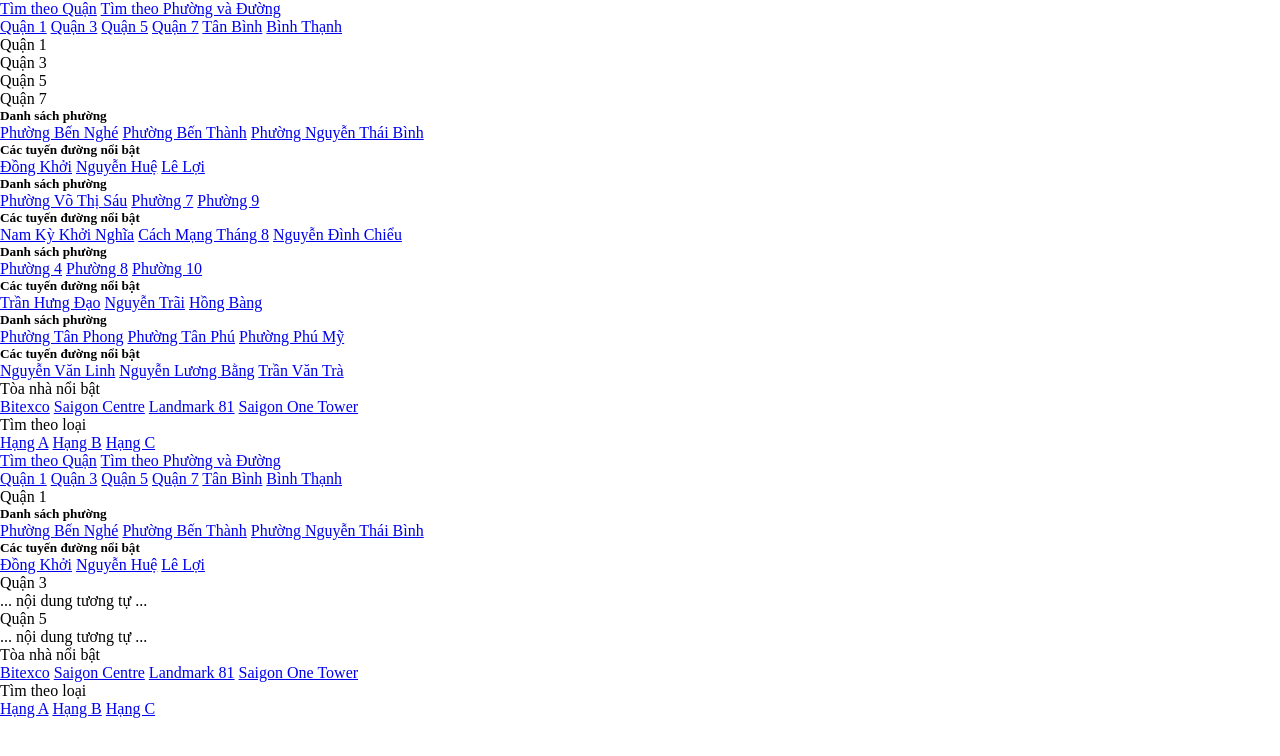
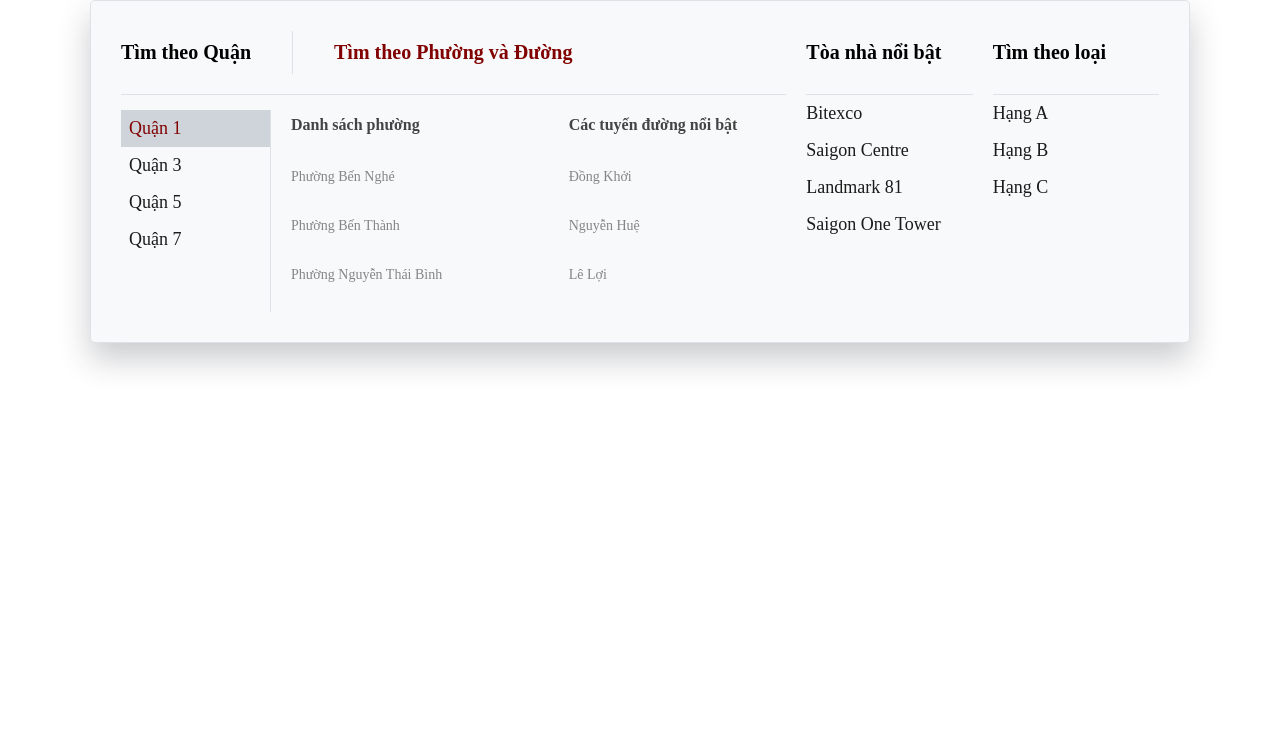
Before and after one commit to dev-tung/htmlcssjs, a website: page index.html in a window 1280 px wide. Both pictures are taken after a click on the link "Tìm theo Phường và Đường". Drawn offline with Linux system fonts and the light colour scheme.

Commit message:
Update code

```diff
--- a/index.html
+++ b/index.html
@@ -14,19 +14,19 @@
     <!-- ===================== -->
     <div class="DtSubmenu-Address">
       <div class="DtSubmenu-Title">
-        <a class="DtSubmenuTitle-Link DtSubmenuTitle-LinkSeparate DtToggleButton DtToggleButton-Active" data-target="District" href="javascript:void(0)">Tìm theo Quận</a>
-        <a class="DtSubmenuTitle-Link DtToggleButton" data-target="Ward" href="javascript:void(0)">Tìm theo Phường và Đường</a>
+        <a class="DtSubmenuTitle-Link DtSubmenu-Text1 DtSubmenuTitle-LinkSeparate DtToggleButton DtToggleButton-Active" data-target="District" href="javascript:void(0)">Tìm theo Quận</a>
+        <a class="DtSubmenuTitle-Link DtSubmenu-Text1 DtToggleButton" data-target="Ward" href="javascript:void(0)">Tìm theo Phường và Đường</a>
       </div>
 
       <!-- ToggleContent: Quận -->
       <div class="DtToggleContent DtToggleContent-District DtToggleContent-Active">
         <div class="DtSubmenuGrid DtSubmenuGrid-Three">
-          <a class="DtSubmenuLink" href="#">Quận 1</a>
-          <a class="DtSubmenuLink" href="#">Quận 3</a>
-          <a class="DtSubmenuLink" href="#">Quận 5</a>
-          <a class="DtSubmenuLink" href="#">Quận 7</a>
-          <a class="DtSubmenuLink" href="#">Tân Bình</a>
-          <a class="DtSubmenuLink" href="#">Bình Thạnh</a>
+          <a class="DtSubmenuLink DtSubmenu-Text2" href="#">Quận 1</a>
+          <a class="DtSubmenuLink DtSubmenu-Text2" href="#">Quận 3</a>
+          <a class="DtSubmenuLink DtSubmenu-Text2" href="#">Quận 5</a>
+          <a class="DtSubmenuLink DtSubmenu-Text2" href="#">Quận 7</a>
+          <a class="DtSubmenuLink DtSubmenu-Text2" href="#">Tân Bình</a>
+          <a class="DtSubmenuLink DtSubmenu-Text2" href="#">Bình Thạnh</a>
         </div>
       </div>
 
@@ -35,10 +35,10 @@
         <div class="DtToggleLayout">
           <!-- Cột trái: menu quận -->
           <div class="DtToggleMenu">
-            <div class="DtToggleMenu-Item DtToggleMenu-Active" data-target="DtWardDistrict-1">Quận 1</div>
-            <div class="DtToggleMenu-Item" data-target="DtWardDistrict-3">Quận 3</div>
-            <div class="DtToggleMenu-Item" data-target="DtWardDistrict-5">Quận 5</div>
-            <div class="DtToggleMenu-Item" data-target="DtWardDistrict-7">Quận 7</div>
+            <div class="DtToggleMenu-Item DtSubmenu-Text2 DtToggleMenu-Active" data-target="DtWardDistrict-1">Quận 1</div>
+            <div class="DtToggleMenu-Item DtSubmenu-Text2" data-target="DtWardDistrict-3">Quận 3</div>
+            <div class="DtToggleMenu-Item DtSubmenu-Text2" data-target="DtWardDistrict-5">Quận 5</div>
+            <div class="DtToggleMenu-Item DtSubmenu-Text2" data-target="DtWardDistrict-7">Quận 7</div>
           </div>
 
           <!-- Cột phải: nội dung -->
@@ -46,19 +46,19 @@
             <!-- Quận 1 -->
             <div class="DtToggleContent-Item DtToggleContent-ItemActive" id="DtWardDistrict-1">
               <div class="DtToggleContent-Ward">
-                <h5 class="DtToggleContentList-Title">Danh sách phường</h5>
+                <h5 class="DtToggleContentList-Title DtSubmenu-Text3">Danh sách phường</h5>
                 <div class="DtToggleContent-List DtToggleContentList-Ward">
-                  <a class="DtToggleContent-Link" href="#">Phường Bến Nghé</a>
-                  <a class="DtToggleContent-Link" href="#">Phường Bến Thành</a>
-                  <a class="DtToggleContent-Link" href="#">Phường Nguyễn Thái Bình</a>
+                  <a class="DtToggleContent-Link DtSubmenu-Text4" href="#">Phường Bến Nghé</a>
+                  <a class="DtToggleContent-Link DtSubmenu-Text4" href="#">Phường Bến Thành</a>
+                  <a class="DtToggleContent-Link DtSubmenu-Text4" href="#">Phường Nguyễn Thái Bình</a>
                 </div>
               </div>
               <div class="DtToggleContent-Road">
-                <h5 class="DtToggleContentList-Title">Các tuyến đường nổi bật</h5>
+                <h5 class="DtToggleContentList-Title DtSubmenu-Text3">Các tuyến đường nổi bật</h5>
                 <div class="DtToggleContent-List DtToggleContentList-Road">
-                  <a class="DtToggleContent-Link" href="#">Đồng Khởi</a>
-                  <a class="DtToggleContent-Link" href="#">Nguyễn Huệ</a>
-                  <a class="DtToggleContent-Link" href="#">Lê Lợi</a>
+                  <a class="DtToggleContent-Link DtSubmenu-Text4" href="#">Đồng Khởi</a>
+                  <a class="DtToggleContent-Link DtSubmenu-Text4" href="#">Nguyễn Huệ</a>
+                  <a class="DtToggleContent-Link DtSubmenu-Text4" href="#">Lê Lợi</a>
                 </div>
               </div>
             </div>
@@ -66,19 +66,19 @@
             <!-- Quận 3 -->
             <div class="DtToggleContent-Item" id="DtWardDistrict-3">
               <div class="DtToggleContent-Ward">
-                <h5 class="DtToggleContentList-Title">Danh sách phường</h5>
+                <h5 class="DtToggleContentList-Title DtSubmenu-Text3">Danh sách phường</h5>
                 <div class="DtToggleContent-List DtToggleContentList-Ward">
-                  <a class="DtToggleContent-Link" href="#">Phường Võ Thị Sáu</a>
-                  <a class="DtToggleContent-Link" href="#">Phường 7</a>
-                  <a class="DtToggleContent-Link" href="#">Phường 9</a>
+                  <a class="DtToggleContent-Link DtSubmenu-Text4" href="#">Phường Võ Thị Sáu</a>
+                  <a class="DtToggleContent-Link DtSubmenu-Text4" href="#">Phường 7</a>
+                  <a class="DtToggleContent-Link DtSubmenu-Text4" href="#">Phường 9</a>
                 </div>
               </div>
               <div class="DtToggleContent-Road">
-                <h5 class="DtToggleContentList-Title">Các tuyến đường nổi bật</h5>
+                <h5 class="DtToggleContentList-Title DtSubmenu-Text3">Các tuyến đường nổi bật</h5>
                 <div class="DtToggleContent-List DtToggleContentList-Road">
-                  <a class="DtToggleContent-Link" href="#">Nam Kỳ Khởi Nghĩa</a>
-                  <a class="DtToggleContent-Link" href="#">Cách Mạng Tháng 8</a>
-                  <a class="DtToggleContent-Link" href="#">Nguyễn Đình Chiểu</a>
+                  <a class="DtToggleContent-Link DtSubmenu-Text4" href="#">Nam Kỳ Khởi Nghĩa</a>
+                  <a class="DtToggleContent-Link DtSubmenu-Text4" href="#">Cách Mạng Tháng 8</a>
+                  <a class="DtToggleContent-Link DtSubmenu-Text4" href="#">Nguyễn Đình Chiểu</a>
                 </div>
               </div>
             </div>
@@ -86,19 +86,19 @@
             <!-- Quận 5 -->
             <div class="DtToggleContent-Item" id="DtWardDistrict-5">
               <div class="DtToggleContent-Ward">
-                <h5 class="DtToggleContentList-Title">Danh sách phường</h5>
+                <h5 class="DtToggleContentList-Title DtSubmenu-Text3">Danh sách phường</h5>
                 <div class="DtToggleContent-List DtToggleContentList-Ward">
-                  <a class="DtToggleContent-Link" href="#">Phường 4</a>
-                  <a class="DtToggleContent-Link" href="#">Phường 8</a>
-                  <a class="DtToggleContent-Link" href="#">Phường 10</a>
+                  <a class="DtToggleContent-Link DtSubmenu-Text4" href="#">Phường 4</a>
+                  <a class="DtToggleContent-Link DtSubmenu-Text4" href="#">Phường 8</a>
+                  <a class="DtToggleContent-Link DtSubmenu-Text4" href="#">Phường 10</a>
                 </div>
               </div>
               <div class="DtToggleContent-Road">
-                <h5 class="DtToggleContentList-Title">Các tuyến đường nổi bật</h5>
+                <h5 class="DtToggleContentList-Title DtSubmenu-Text3">Các tuyến đường nổi bật</h5>
                 <div class="DtToggleContent-List DtToggleContentList-Road">
-                  <a class="DtToggleContent-Link" href="#">Trần Hưng Đạo</a>
-                  <a class="DtToggleContent-Link" href="#">Nguyễn Trãi</a>
-                  <a class="DtToggleContent-Link" href="#">Hồng Bàng</a>
+                  <a class="DtToggleContent-Link DtSubmenu-Text4" href="#">Trần Hưng Đạo</a>
+                  <a class="DtToggleContent-Link DtSubmenu-Text4" href="#">Nguyễn Trãi</a>
+                  <a class="DtToggleContent-Link DtSubmenu-Text4" href="#">Hồng Bàng</a>
                 </div>
               </div>
             </div>
@@ -106,19 +106,19 @@
             <!-- Quận 7 -->
             <div class="DtToggleContent-Item" id="DtWardDistrict-7">
               <div class="DtToggleContent-Ward">
-                <h5 class="DtToggleContentList-Title">Danh sách phường</h5>
+                <h5 class="DtToggleContentList-Title DtSubmenu-Text3">Danh sách phường</h5>
                 <div class="DtToggleContent-List DtToggleContentList-Ward">
-                  <a class="DtToggleContent-Link" href="#">Phường Tân Phong</a>
-                  <a class="DtToggleContent-Link" href="#">Phường Tân Phú</a>
-                  <a class="DtToggleContent-Link" href="#">Phường Phú Mỹ</a>
+                  <a class="DtToggleContent-Link DtSubmenu-Text4" href="#">Phường Tân Phong</a>
+                  <a class="DtToggleContent-Link DtSubmenu-Text4" href="#">Phường Tân Phú</a>
+                  <a class="DtToggleContent-Link DtSubmenu-Text4" href="#">Phường Phú Mỹ</a>
                 </div>
               </div>
               <div class="DtToggleContent-Road">
-                <h5 class="DtToggleContentList-Title">Các tuyến đường nổi bật</h5>
+                <h5 class="DtToggleContentList-Title DtSubmenu-Text3">Các tuyến đường nổi bật</h5>
                 <div class="DtToggleContent-List DtToggleContentList-Road">
-                  <a class="DtToggleContent-Link" href="#">Nguyễn Văn Linh</a>
-                  <a class="DtToggleContent-Link" href="#">Nguyễn Lương Bằng</a>
-                  <a class="DtToggleContent-Link" href="#">Trần Văn Trà</a>
+                  <a class="DtToggleContent-Link DtSubmenu-Text4" href="#">Nguyễn Văn Linh</a>
+                  <a class="DtToggleContent-Link DtSubmenu-Text4" href="#">Nguyễn Lương Bằng</a>
+                  <a class="DtToggleContent-Link DtSubmenu-Text4" href="#">Trần Văn Trà</a>
                 </div>
               </div>
             </div>
@@ -132,13 +132,13 @@
     <!-- ===================== -->
     <div class="DtSubmenu-Highlight">
       <div class="DtSubmenu-Title">
-        <div class="DtSubmenuTitle-Link DtSubmenuTitle-LinkBold">Tòa nhà nổi bật</div>
+        <div class="DtSubmenuTitle-Link DtSubmenu-Text1">Tòa nhà nổi bật</div>
       </div>
       <div class="DtSubmenuGrid">
-        <a href="#" class="DtSubmenuLink">Bitexco</a>
-        <a href="#" class="DtSubmenuLink">Saigon Centre</a>
-        <a href="#" class="DtSubmenuLink">Landmark 81</a>
-        <a href="#" class="DtSubmenuLink">Saigon One Tower</a>
+        <a href="#" class="DtSubmenuLink DtSubmenu-Text2">Bitexco</a>
+        <a href="#" class="DtSubmenuLink DtSubmenu-Text2">Saigon Centre</a>
+        <a href="#" class="DtSubmenuLink DtSubmenu-Text2">Landmark 81</a>
+        <a href="#" class="DtSubmenuLink DtSubmenu-Text2">Saigon One Tower</a>
       </div>
     </div>
 
@@ -147,12 +147,12 @@
     <!-- ===================== -->
     <div class="DtSubmenu-Rank">
       <div class="DtSubmenu-Title">
-        <div class="DtSubmenuTitle-Link DtSubmenuTitle-LinkBold">Tìm theo loại</div>
+        <div class="DtSubmenuTitle-Link DtSubmenu-Text1">Tìm theo loại</div>
       </div>
       <div class="DtSubmenuGrid">
-        <a href="#" class="DtSubmenuLink">Hạng A</a>
-        <a href="#" class="DtSubmenuLink">Hạng B</a>
-        <a href="#" class="DtSubmenuLink">Hạng C</a>
+        <a href="#" class="DtSubmenuLink DtSubmenu-Text2">Hạng A</a>
+        <a href="#" class="DtSubmenuLink DtSubmenu-Text2">Hạng B</a>
+        <a href="#" class="DtSubmenuLink DtSubmenu-Text2">Hạng C</a>
       </div>
     </div>
   </div>
--- a/scss/_desktop.scss
+++ b/scss/_desktop.scss
@@ -1,150 +1,177 @@
 
 
-// // ========================
-// // DESKTOP (>=769px)
-// // ========================
-// @media (min-width: $dt-mn-w) {
-//   .DtmSubmenu {
-//     display: none;
-//   }
+// ========================
+// DESKTOP (>=769px)
+// ========================
+@media (min-width: 769px) {
+  .DtmSubmenu {
+    display: none;
+  }
 
-//   .DtSubmenu {
-//     display: grid;
-//     grid-template-columns: 4fr 1fr 1fr;
-//     width: 1100px;
-//     margin: 0 auto;
-//     padding: 30px;
-//     background-color: $bg-white;
-//     border: 1px solid $cl-bd-1;
-//     border-radius: 5px;
-//     column-gap: 20px;
-//     box-shadow: 0 16px 32px rgba(34, 37, 49, 0.24);
+  .DtSubmenu {
+    display: grid;
+    grid-template-columns: 4fr 1fr 1fr;
+    width: 1100px;
+    margin: 0 auto;
+    padding: 30px;
+    background-color: $cl-bg-1;
+    border: 1px solid $cl-bd-1;
+    border-radius: 5px;
+    column-gap: 20px;
+    box-shadow: 0 16px 32px rgba(34, 37, 49, 0.24);
 
-//     // Title
-//     &-Title {
-//       display: flex;
-//       gap: 41px;
-//       padding-bottom: 20px;
-//       border-bottom: 1px solid $cl-bd-1;
-//       font-size: 16px;
-//     }
+    &-Text1{
+      font-size: $dt-fs-1;
+      color: $cl-tx-1;
+      font-weight: bold;
+      padding: 10px 0;
+    }
 
-//     .DtSubmenuTitle-Link {
-//       cursor: pointer;
-//       color: $text-color;
-//       text-decoration: none;
+    &-Text2{
+      font-size: $dt-fs-2;
+      color: $cl-tx-2;
+      padding: 8px 0;
+    }
 
-//       &Bold,
-//       &Active {
-//         color: #000;
-//         font-weight: 600;
-//       }
+    &-Text3{
+      font-size: $dt-fs-3;
+      color: $cl-tx-3;
+      padding: 6px 0;
+    }
 
-//       &Separate {
-//         border-right: 1px solid $cl-bd-1;
-//         padding-right: 41px;
-//       }
-//     }
+    &-Text4{
+      font-size: $dt-fs-4;
+      color: $cl-tx-4;
+      padding: 4px 0;
+    }
 
-//     // Grid
-//     &-Grid {
-//       display: grid;
-//       padding-top: 20px;
-//       column-gap: 20px;
-//       row-gap: 20px;
+    // Title
+    &-Title {
+      display: flex;
+      gap: 41px;
+      padding-bottom: 20px;
+      border-bottom: 1px solid $cl-bd-1;
+    }
 
-//       &-Three {
-//         grid-template-columns: 1fr 1fr 1fr;
-//       }
-//     }
+    .DtSubmenuTitle-Link {
+      cursor: pointer;
+      text-decoration: none;
 
-//     .DtSubmenuLink {
-//       font-size: 14px;
-//       color: $text-muted;
-//       text-decoration: none;
+      &Separate {
+        border-right: 1px solid $cl-bd-1;
+        padding-right: 41px;
+      }
+    }
 
-//       &:hover {
-//         color: $text-color;
-//       }
-//     }
+    // Grid
+    &-Grid {
+      display: grid;
+      padding-top: 20px;
+      column-gap: 20px;
+      row-gap: 20px;
 
-//     // Toggle
-//     .DtToggleLayout {
-//       display: grid;
-//       grid-template-columns: 150px 1fr;
-//       gap: 20px;
-//       padding-top: 15px;
-//     }
+      &-Three {
+        grid-template-columns: 1fr 1fr 1fr;
+      }
+    }
 
-//     .DtToggleMenu {
-//       overflow-y: auto;
-//       border-right: 1px solid $cl-bd-1;
+    .DtSubmenuLink {
+      text-decoration: none;
 
-//       &::-webkit-scrollbar {
-//         width: 3px;
-//         border-radius: 5px;
-//       }
+      &:hover {
+        color: $cl-tx-h;
+      }
+    }
 
-//       &::-webkit-scrollbar-thumb {
-//         background-color: #888;
-//         border-radius: 10px;
+    // Toggle
+    .DtToggleLayout {
+      display: grid;
+      grid-template-columns: 150px 1fr;
+      gap: 20px;
+      padding-top: 15px;
+    }
 
-//         &:hover {
-//           background-color: #666;
-//         }
-//       }
+    .DtToggleMenu {
+      overflow-y: auto;
+      border-right: 1px solid $cl-bd-1;
 
-//       &-Item {
-//         cursor: pointer;
-//         padding: 8px;
-//         border-right: 3px solid transparent;
-//         transition: all 0.2s ease;
+      &::-webkit-scrollbar {
+        width: 3px;
+        border-radius: 5px;
+      }
 
-//         &.DtToggleMenu-Active {
-//           font-weight: 600;
-//           background-color: #cccccc63;
-//         }
-//       }
-//     }
+      &::-webkit-scrollbar-thumb {
+        border-radius: 10px;
 
-//     // Toggle content
-//     .DtToggleContent {
-//       display: none;
-//       opacity: 0;
-//       visibility: hidden;
-//       transition: all 0.3s ease;
+        &:hover {
+          background-color: $cl-bg-h;
+        }
+      }
 
-//       &-Active {
-//         display: block;
-//         opacity: 1;
-//         visibility: visible;
-//       }
+      &-Item {
+        cursor: pointer;
+        padding: 8px;
+        border-right: 3px solid transparent;
+        transition: all 0.2s ease;
 
-//       &-Item {
-//         display: none;
+        &.DtToggleMenu-Active {
+          background-color: $cl-bg-a;
+          color: $cl-tx-a;
+        }
+      }
+    }
 
-//         &Active {
-//           display: grid;
-//           grid-template-columns: 2fr 2fr;
-//           gap: 60px;
-//         }
-//       }
-//     }
+    // Toggle content
+    .DtToggleContent {
+      display: none;
+      opacity: 0;
+      visibility: hidden;
+      transition: all 0.3s ease;
 
-//     .DtToggleContentList-Title {
-//       font-weight: 600;
-//       margin-bottom: 25px;
-//     }
+      &-Active {
+        display: block;
+        opacity: 1;
+        visibility: visible;
+      }
 
-//     .DtToggleContent-Link {
-//       display: block;
-//       margin-bottom: 25px;
-//       color: $text-muted;
-//       text-decoration: none;
+      &-Item {
+        display: none;
 
-//       &:hover {
-//         color: $text-color;
-//       }
-//     }
-//   }
-// }
+        &Active {
+          display: grid;
+          grid-template-columns: 2fr 2fr;
+          gap: 60px;
+        }
+      }
+    }
+
+    .DtToggleContentList-Title {
+      margin-bottom: 25px;
+    }
+
+    .DtToggleContent-Link {
+      display: block;
+      margin-bottom: 25px;
+      text-decoration: none;
+
+      &:hover {
+        color: $cl-tx-h;
+      }
+    }
+
+    .DtToggleButton-Active{
+      color: $cl-tx-a;
+    }
+
+    .DtSubmenuGrid{
+      display: grid;
+    }
+
+    .DtSubmenuGrid-Three{
+      grid-template-columns: 1fr 1fr 1fr;
+      gap: 20px;
+    }
+
+
+  }
+}
--- a/scss/_variables.scss
+++ b/scss/_variables.scss
@@ -1,5 +1,9 @@
 // Desktop
 $dt-mn-w: 769px;
+$dt-fs-1: 20px;
+$dt-fs-2: 18px;
+$dt-fs-3: 16px;
+$dt-fs-4: 14px;
 
 $cl-tx-1: #000000;
 $cl-tx-2: #1b1b1b;
--- a/scss/main.scss
+++ b/scss/main.scss
@@ -1,4 +1,5 @@
 @import "variables";
 @import "base";
+
 @import "desktop";
 @import "mobile";
```
Also changed, not shown: dist/style.min.css.
